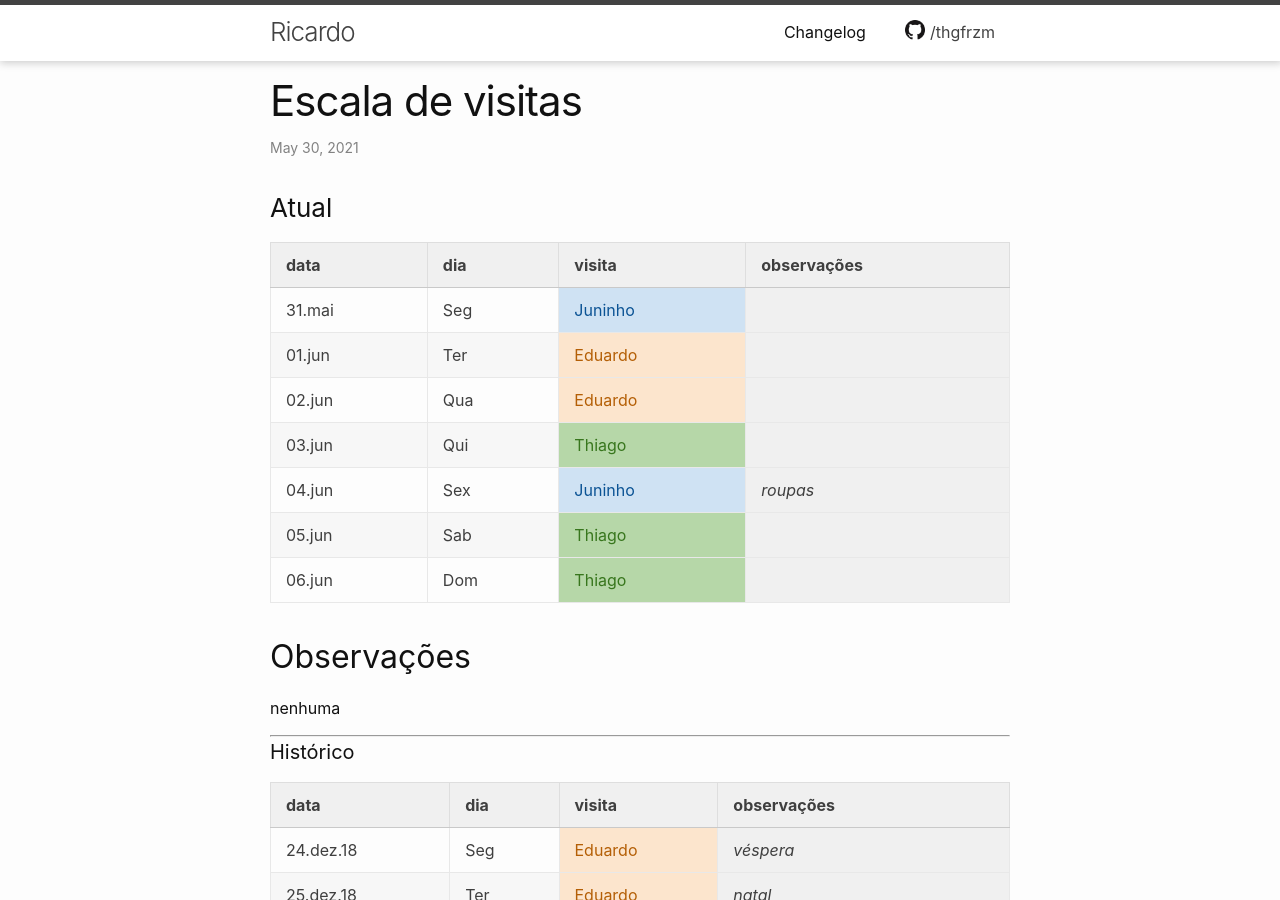
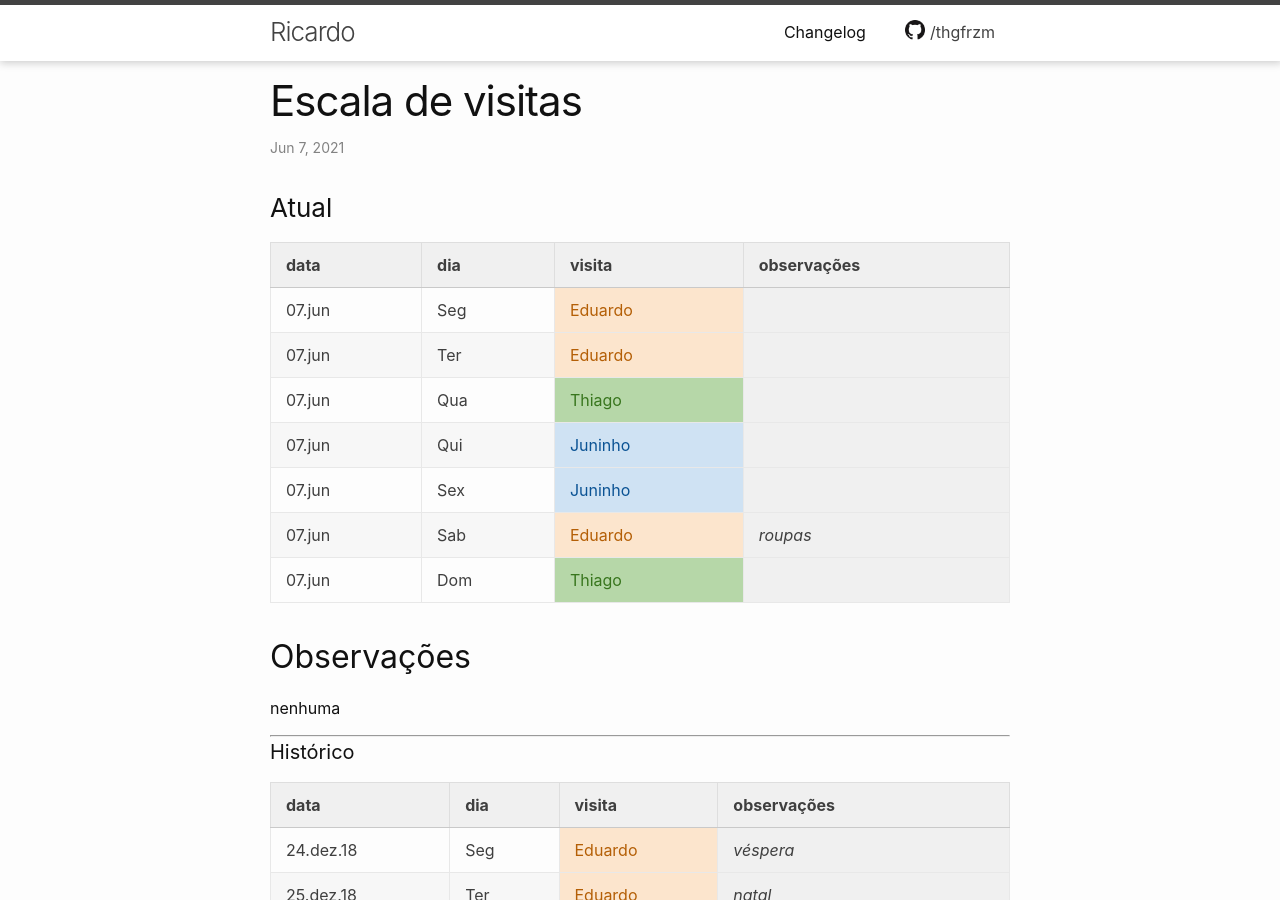
Before and after one commit to thgfrzm/ricardo, a Jekyll site: the page built from _posts/2018-12-23-escala-visitas.markdown, in a window 1280 px wide and 900 px high. Built offline with Jekyll 4.4.1, drawn with Linux system fonts in a browser that asks for light colours; some of the changed text lies outside the part shown.

Commit message:
Update 2018-12-23-escala-visitas.markdown

```diff
--- a/_posts/2018-12-23-escala-visitas.markdown
+++ b/_posts/2018-12-23-escala-visitas.markdown
@@ -1,7 +1,7 @@
 ---
 layout: post
 title:  "Escala de visitas"
-date:   2021-05-30 14:00:00 -0300
+date:   2021-06-07 00:00:00 -0300
 categories: agenda
 ---
 <!--
@@ -15,13 +15,13 @@ categories: agenda
 
 | data   | dia | visita  | observações |
 | ------ | --- | ------- | ----------- |
-| 31.mai | Seg | Juninho |             |
-| 01.jun | Ter | Eduardo |             |
-| 02.jun | Qua | Eduardo |             |
-| 03.jun | Qui | Thiago  |             |
-| 04.jun | Sex | Juninho | _roupas_    |
-| 05.jun | Sab | Thiago  |             |
-| 06.jun | Dom | Thiago  |             |
+| 07.jun | Seg | Eduardo |             |
+| 07.jun | Ter | Eduardo |             |
+| 07.jun | Qua | Thiago  |             |
+| 07.jun | Qui | Juninho |             |
+| 07.jun | Sex | Juninho |             |
+| 07.jun | Sab | Eduardo | _roupas_    |
+| 07.jun | Dom | Thiago  |             |
 
 ## Observações
 
@@ -922,3 +922,10 @@ nenhuma
 | 27.mai    | Sex | Eduardo     |                     |
 | 28.mai    | Sab | Eduardo     |                     |
 | 29.mai    | Dom | Thiago      | _roupas_            |
+| 31.mai    | Seg | Juninho     |                     |
+| 01.jun    | Ter | Eduardo     |                     |
+| 02.jun    | Qua | Eduardo     |                     |
+| 03.jun    | Qui | Thiago      |                     |
+| 04.jun    | Sex | Juninho     | _roupas_            |
+| 05.jun    | Sab | Thiago      |                     |
+| 06.jun    | Dom | Thiago      |                     |
```
